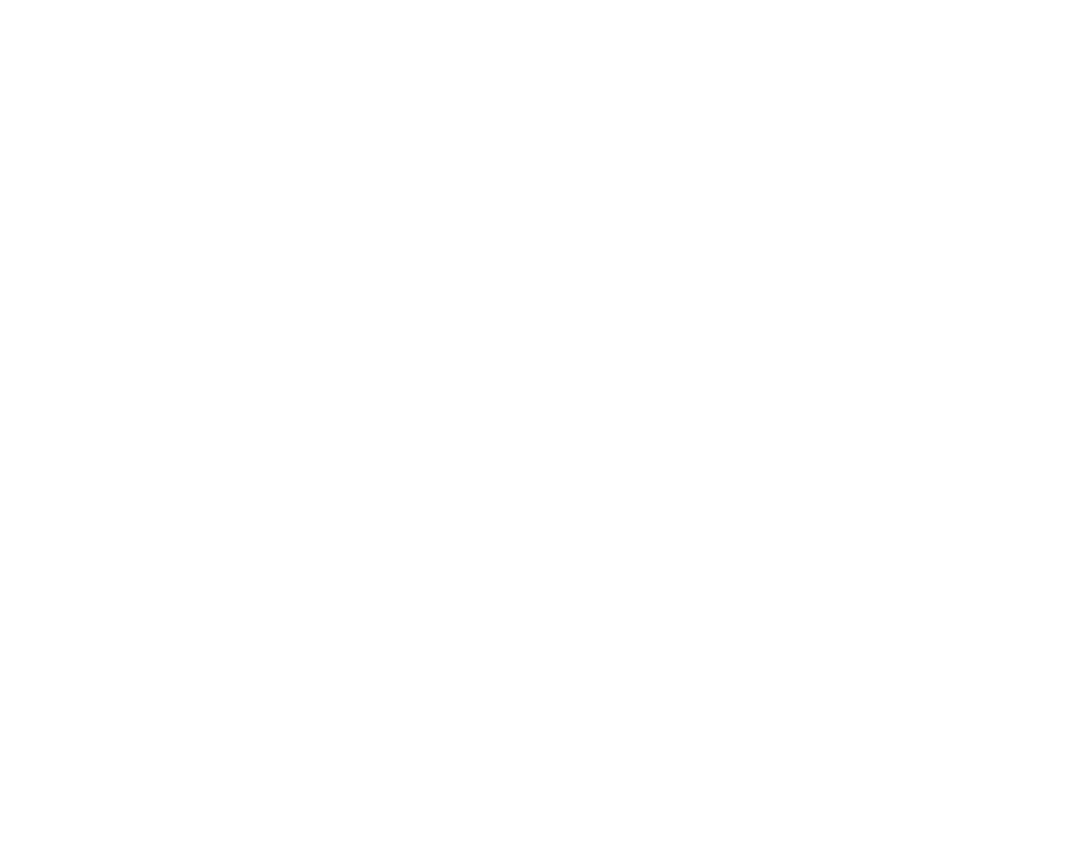
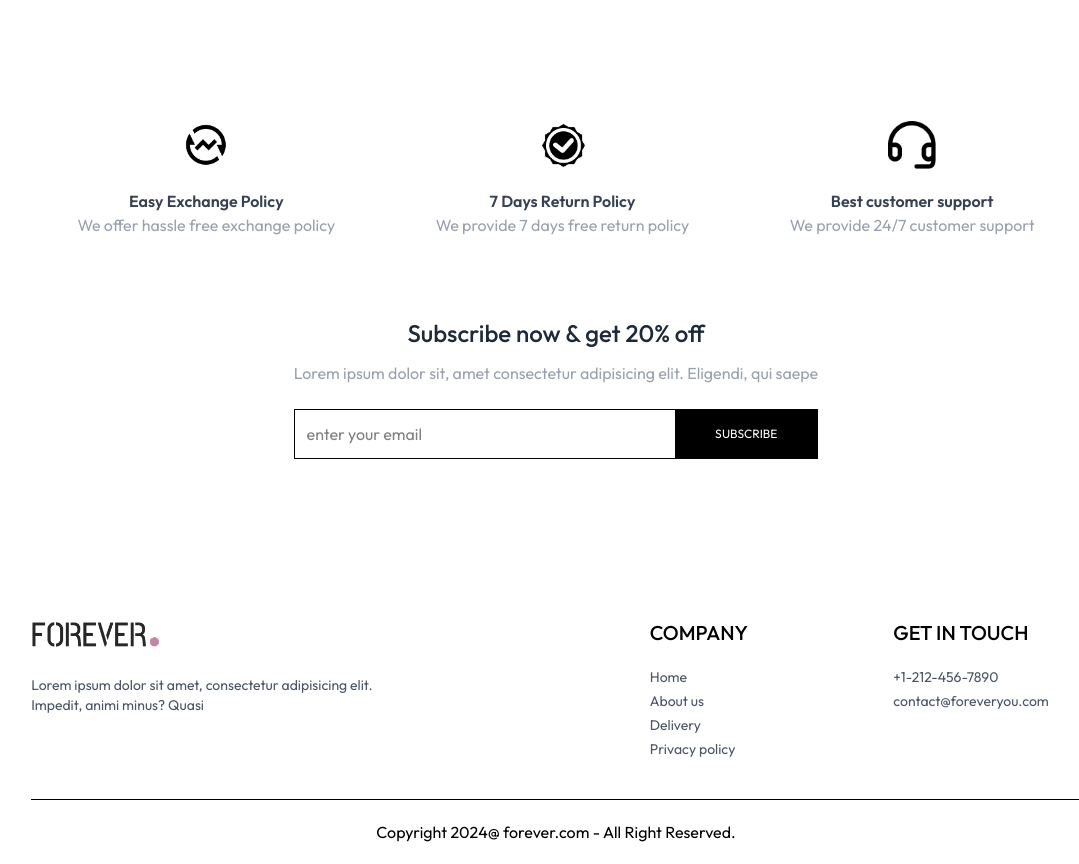
Before and after one commit to harrySentinel/NexShop, a React (Vite) app: page / in a window 1280 px wide. Shown: the part 1788-2652 px from the top of the page, without its empty margins (84-1163 px from the left). Before the commit the page ends 1829 px from the top, so only its background shows below. Built offline with nearby package versions, Linux system fonts and the light colour scheme.

Commit message:
homepage UI completed

```diff
--- a/src/App.jsx
+++ b/src/App.jsx
@@ -10,6 +10,7 @@ import PlaceOrder from './pages/PlaceOrder'
 import Orders from './pages/Orders'
 import Navbar from './components/Navbar'
 import './index.css';
+import Footer from './components/Footer'
 
 
 const App = () => {
@@ -29,6 +30,7 @@ const App = () => {
     <Route path='/place-order' element={<PlaceOrder/>} />
     <Route path='/orders' element={<Orders/>} />
   </Routes>
+  <Footer />
 
     </div>
   )
--- /dev/null
+++ b/src/components/Footer.jsx
@@ -0,0 +1,45 @@
+import React from 'react'
+import { assets } from '../assets/assets'
+
+const Footer = () => {
+  return (
+
+    <div>
+    <div className='flex flex-col sm:grid grid-cols-[3fr_1fr_1fr] gap-14 my-10 mt-40 text-sm'>
+
+     <div>
+       <img src={assets.logo} className='mb-5 w-32' alt="" />
+       <p className='w-full md:w-2/3 text-gray-600'>
+        Lorem ipsum dolor sit amet, consectetur adipisicing elit. Impedit, animi minus? Quasi
+       </p>
+     </div>
+
+     <div>
+        <p className='text-xl font-medium mb-5'>COMPANY</p>
+        <ul className='flex flex-col gap-1 text-gray-600'>
+           <li>Home</li>
+           <li>About us</li>
+           <li>Delivery</li>
+           <li>Privacy policy</li>
+        </ul>
+     </div>
+
+     <div>
+        <p className='text-xl font-medium mb-5'>GET IN TOUCH</p>
+        <ul className='flex flex-col gap-1 text-gray-600'>
+            <li>+1-212-456-7890</li>
+            <li>contact@foreveryou.com</li>
+        </ul>
+     </div>
+    </div>
+
+    <div>
+        <hr />
+        <p className='py-5 text-base text-center'>Copyright 2024@ forever.com - All Right Reserved.</p>
+    </div>
+
+    </div>
+  )
+}
+
+export default Footer
--- /dev/null
+++ b/src/components/NewsletterBox.jsx
@@ -0,0 +1,23 @@
+import React from 'react'
+
+const NewsletterBox = () => {
+
+  const onSubmitHandler = (event) => {
+    event.preventDefault();
+  }
+
+  return (
+    <div className='text-center'>
+    <p className='text-2xl font-medium text-gray-800'>Subscribe now & get 20% off</p>
+    <p className='text-gray-400 mt-3'>
+    Lorem ipsum dolor sit, amet consectetur adipisicing elit. Eligendi, qui saepe
+    </p>
+    <form onSubmit={onSubmitHandler} className='w-full sm:w-1/2 flex items-center gap-3 mx-auto my-6 border pl-3'>
+        <input className='w-full sm:flex-1 outline-none' type="email" placeholder='enter your email' required/>
+        <button type='submit' className='bg-black text-white text-xs px-10 py-4'>SUBSCRIBE</button>
+    </form>
+    </div>
+  )
+}
+
+export default NewsletterBox
--- /dev/null
+++ b/src/components/OurPolicy.jsx
@@ -0,0 +1,30 @@
+import React from 'react'
+import { assets } from '../assets/assets'
+
+const OurPolicy = () => {
+  return (
+    <div className='flex flex-col sm:flex-row justify-around gap-12 sm:gap-2 text-center py-20 text-xs sm:text-sm md:text-base text-gray-700'>
+
+   <div>
+    <img src={assets.exchange_icon} className='w-12 m-auto mb-5' alt=""/>
+    <p className='font-semibold'>Easy Exchange Policy</p>
+    <p className='text-gray-400'>We offer hassle free exchange policy</p>
+   </div>
+
+   <div>
+    <img src={assets.quality_icon} className='w-12 m-auto mb-5' alt=""/>
+    <p className='font-semibold'>7 Days Return Policy</p>
+    <p className='text-gray-400'>We provide 7 days free return policy</p>
+   </div>
+
+   <div>
+    <img src={assets.support_img} className='w-12 m-auto mb-5' alt=""/>
+    <p className='font-semibold'>Best customer support</p>
+    <p className='text-gray-400'>We provide 24/7 customer support</p>
+   </div>
+
+    </div>
+  )
+}
+
+export default OurPolicy
--- a/src/pages/Home.jsx
+++ b/src/pages/Home.jsx
@@ -2,14 +2,17 @@ import React from 'react'
 import Hero from '../components/Hero'
 import LatestCollection from '../components/LatestCollection'
 import BestSeller from '../components/BestSeller'
+import OurPolicy from '../components/OurPolicy'
+import NewsletterBox from '../components/NewsletterBox'
 
 const Home = () => {
   return (
     <div>
-
       <Hero/>
       <LatestCollection />
       <BestSeller />
+      <OurPolicy />
+      <NewsletterBox />
     </div>
   )
 }
```
